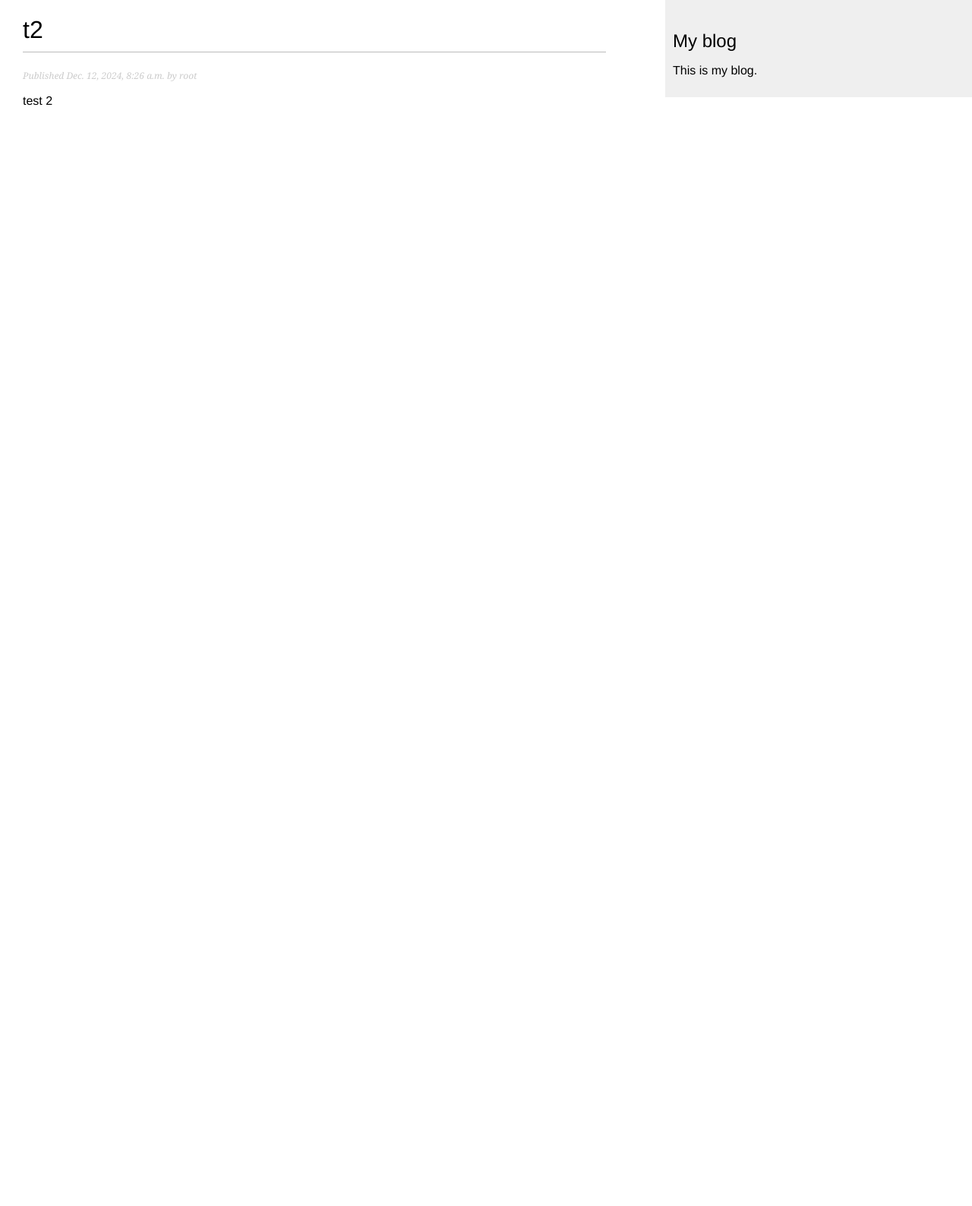
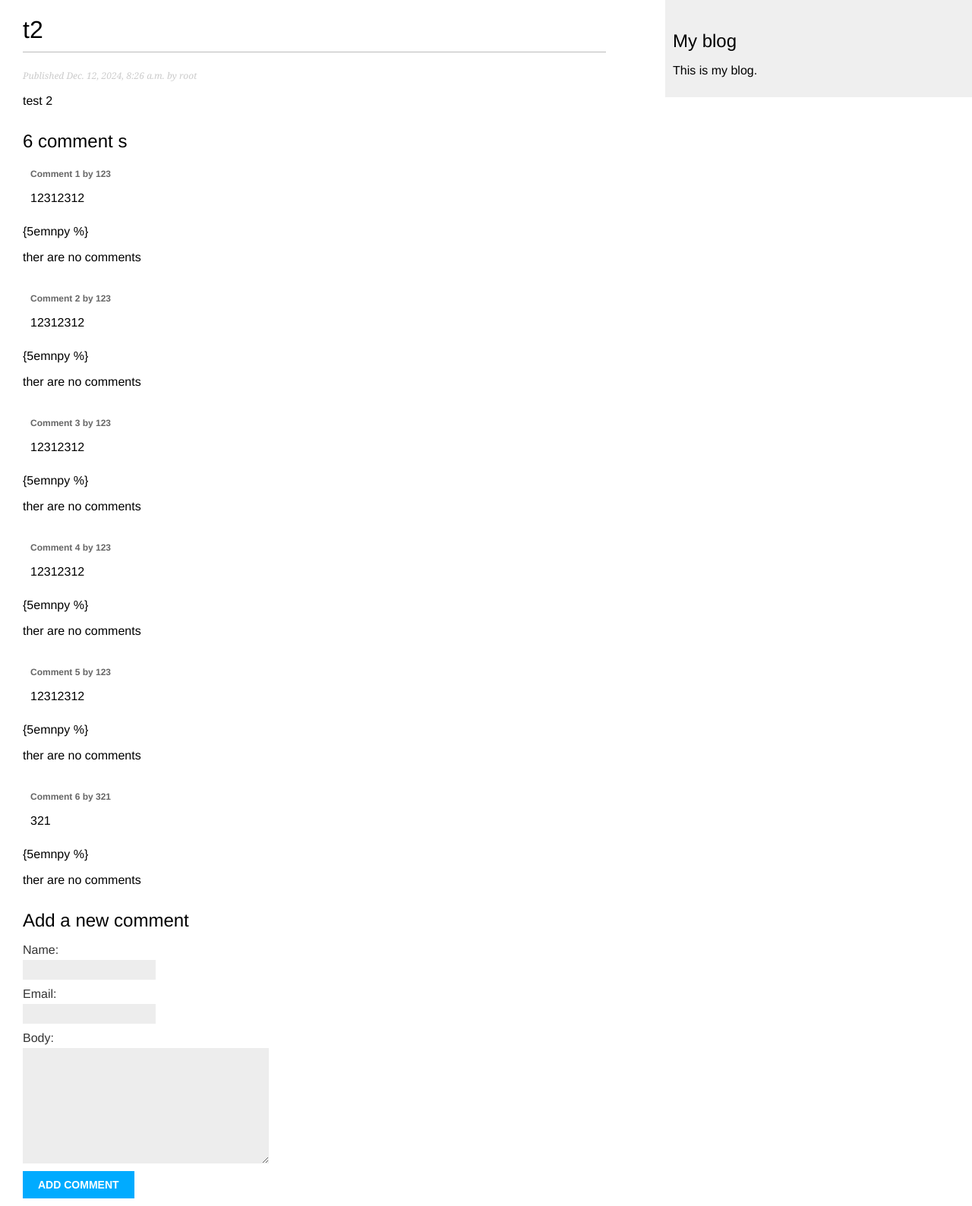
Before and after one commit to HmurBolotny/MeleBlog, a Django app: a page that uses mysite/blog/templates/blog/post/detail.html in a window 1280 px wide. Shown: the whole page at 76% size. Before the commit the page ends 139 px from the top, so only its background shows below. Run offline with Django 4.2, Linux system fonts and the light colour scheme; data comes from the database, SQL or seed files in the repository; both versions use the stored data as it was after the commit.

Commit message:
build form on class,add comments"

```diff
--- /dev/null
+++ b/mysite/blog/forms.py
@@ -0,0 +1,7 @@
+from .models import Comment
+from django import forms
+
+class CommentForm(forms.ModelForm):
+    class Meta:
+        model = Comment
+        fields = ['name','email', 'body']
--- a/mysite/blog/models.py
+++ b/mysite/blog/models.py
@@ -41,3 +41,20 @@ class Post(models.Model):
                                                   self.publish.month,
                                                   self.publish.day,
                                                   self.slug])
+
+class Comment(models.Model):
+    post = models.ForeignKey(Post, on_delete=models.CASCADE, related_name='comments')
+    name = models.CharField(max_length=80)
+    email =models.EmailField(default=None)
+    body =models.TextField()
+    created = models.DateTimeField(auto_now_add=True)
+    updated = models.DateTimeField(auto_now=True)
+    active = models.BooleanField(default=True)
+
+    class Meta:
+        ordering = ['created']
+        indexes = [
+            models.Index(fields = ['created']),
+        ]
+    def __str__(self):
+        return f'Comment by {self.name} on {self.post}'
--- a/mysite/blog/templates/blog/post/detail.html
+++ b/mysite/blog/templates/blog/post/detail.html
@@ -8,4 +8,20 @@
     Published {{ post.publish }} by {{ post.author }}
   </p>
   {{ post.body|linebreaks }}
+{% with comments.count as total_comments %}
+  <h2>
+    {{ total_comments }} comment {{total_comments|pluralize }}
+  </h2>
+{% endwith %}
+ {% for comment in comments %}
+  <div class="comment">
+    <p class="info">
+      Comment {{ forloop.counter }} by {{ comment.name }}
+    </p>
+    {{ comment.body|linebreaks}}
+  </div>
+{5emnpy %}
+<p>ther are no comments</p>
+{% endfor %}
+{% include "blog/post/includes/comment_form.html" %}
 {% endblock %}
--- /dev/null
+++ b/mysite/blog/templates/blog/post/includes/comment_form.html
@@ -0,0 +1,6 @@
+<h2>Add a new comment</h2>
+<form action="{% url 'blog:post_comment' post.id %}" method='post'>
+    {{ form.as_p }}
+    {%csrf_token %}
+    <p><input type="submit" value="Add comment"></p>
+</form>
--- a/mysite/blog/templates/blog/post/list.html
+++ b/mysite/blog/templates/blog/post/list.html
@@ -15,5 +15,5 @@
     </p>
     {{ post.body|truncatewords:30|linebreaks }}
   {% endfor %}
-  {% include "pagination.html" with page=posts %}
+  {% include "pagination.html" with page=page_obj %}
 {% endblock %}
--- a/mysite/blog/urls.py
+++ b/mysite/blog/urls.py
@@ -4,6 +4,8 @@ from . import  views
 app_name = ' blog'
 
 urlpatterns = [
-    path('', views.post_list, name='post_list'),
+    path('',views.PostListView.as_view(), name='post_list'),
+    #path('', views.post_list, name='post_list'),
+    path ('<int:post_id>/comment/',views.post_comment,name='post_comment'),
     path('<int:year>/<int:month>/<int:day>/<slug:post>/', views.post_detail, name='post_detail')
 ]
--- a/mysite/blog/views.py
+++ b/mysite/blog/views.py
@@ -1,9 +1,19 @@
 #from calendar import month
 
 from django.shortcuts import render, get_object_or_404
-from .models import Post
+from .models import Post, Comment
 from django.core.paginator import Paginator, EmptyPage, PageNotAnInteger
+from django.views.generic import ListView
+from .forms import CommentForm
+from django.views.decorators.http import  require_POST
 from django.http import Http404
+
+class PostListView(ListView):
+    '''alternativ views list_list'''
+    queryset = Post.published.all()
+    context_object_name = 'posts'
+    paginate_by =  3
+    template_name = 'blog/post/list.html'
 
 # def post_detail(request, id):
 #     try:
@@ -21,9 +31,13 @@ def post_detail(request, year, month, day, post):
                              publish__month=month,
                              publish__day=day,
                              )
+    comments = post.comments.filter(active=True)
+    form = CommentForm()
     return render(request,
                   'blog/post/detail.html',
-                  {'post': post})
+                  {'post': post,
+                   'comments':comments,
+                   'form':form})
 
 
 def post_list(request):
@@ -41,4 +55,14 @@ def post_list(request):
                   'blog/post/list.html',
                   {'posts':posts})
 
+@require_POST
+def post_comment(request, post_id):
+    post = get_object_or_404(Post, id =post_id, status= Post.Status.PUBLISHED)
+    comment = None
+    form = CommentForm(data = request.POST)
+    if form.is_valid():
+        comment = form.save(commit=False)
+        comment.post = post
+        comment.save()
+    return render(request, 'blog/post/comment.html', {'post':post,'form':form,'comment':comment})
 # Create your views here.
```
Also changed, not shown: mysite/blog/admin.py (+7 -1 lines), mysite/blog/templates/blog/post/comment.html (added, +12 -0 lines), mysite/db.sqlite3.
